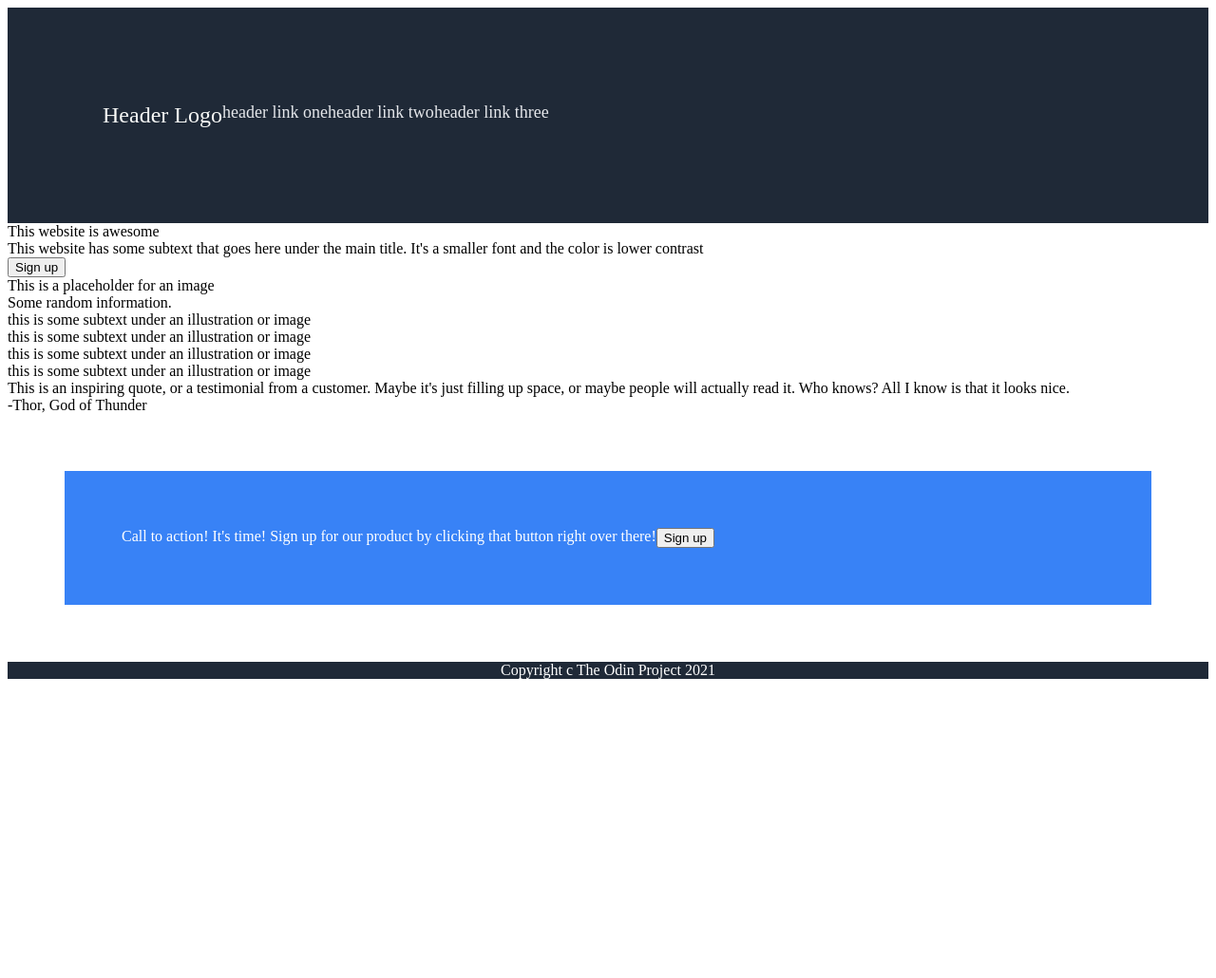
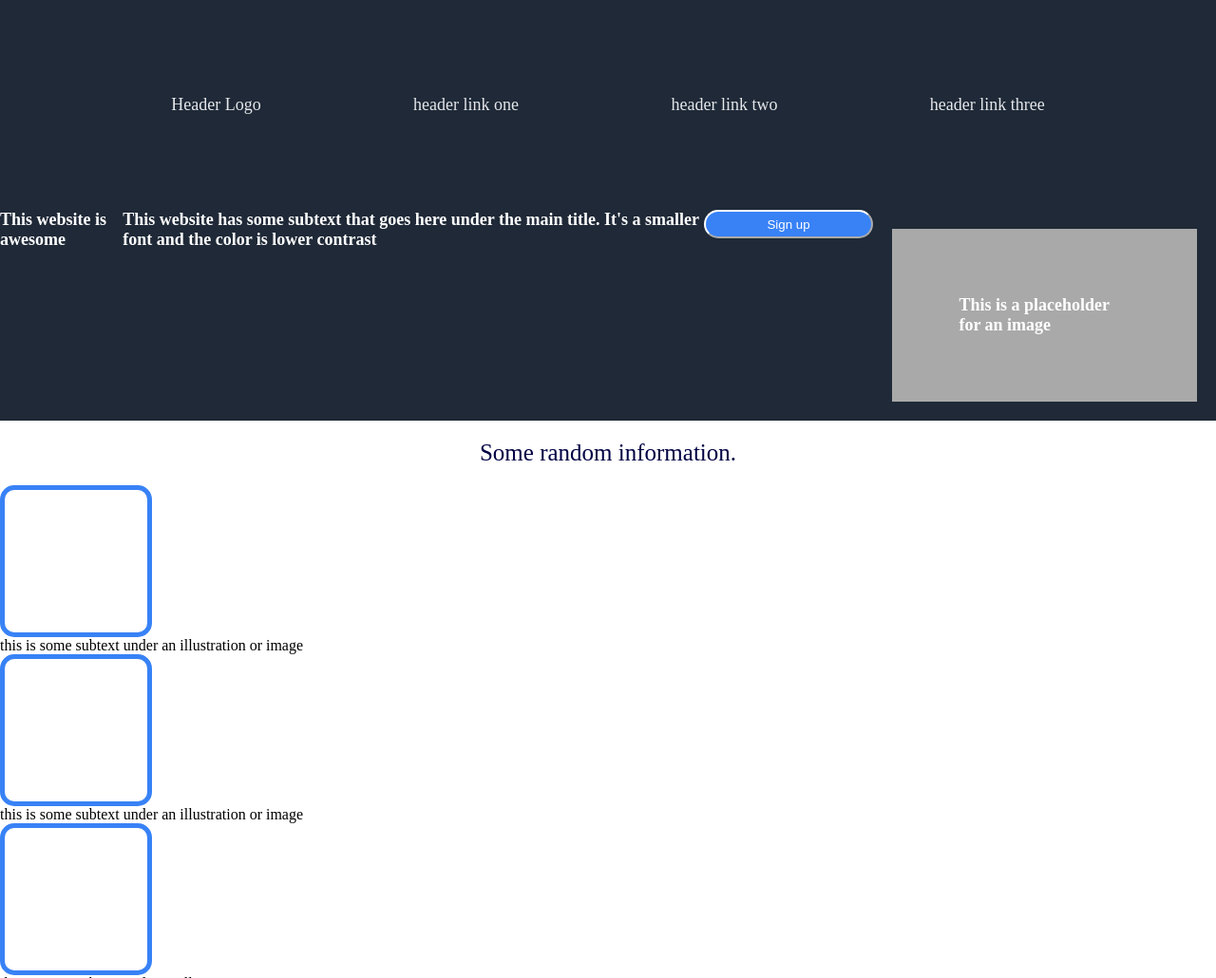
Before and after one commit to markmunir/landing-page, a plain HTML site: page index.html in a window 1280 px wide. Shown: the top 1030 px of the page at 95% size. Before the commit the page ends 800 px from the top, so only its background shows below. Drawn offline with Linux system fonts and the light colour scheme.

Commit message:
Add more css
Styled the header, footer, and created boxes for the
landing page project

```diff
--- a/index.html
+++ b/index.html
@@ -9,24 +9,31 @@
 
     <body>
         <div class="header">
-            <div class="logo">Header Logo</div>
-            <div>header link one</div>
-            <div>header link two</div>
-            <div>header link three</div>
+            <div class="head-left">Header Logo</div>
+
+            <div class="link">header link one</div>
+            <div class="link">header link two</div>
+            <div class="link">header link three</div>
+
         </div>
 
         <div class="main">
             <div>This website is awesome</div>
             <div>This website has some subtext that goes here under the main title. It's a smaller font and the color is lower contrast</div>
             <button type="button">Sign up</button>
-            <div>This is a placeholder for an image</div>
+            <div class="placeholder">This is a placeholder for an image</div>
         </div>
 
-        <div>Some random information.</div>
+        <div class="header2">Some random information.</div>
 
+
+        <div class="box">xxx</div>
         <div class="card">this is some subtext under an illustration or image</div>
+        <div class="box">xxx</div>
         <div class="card">this is some subtext under an illustration or image</div>
+        <div class="box">xxx</div>
         <div class="card">this is some subtext under an illustration or image</div>
+        <div class="box">xxx</div>
         <div class="card">this is some subtext under an illustration or image</div>
 
         <div class="quote">
@@ -39,10 +46,10 @@
         <div class="action-box">
             Call to action! It's time!
             Sign up for our product by clicking that button right over there!
-            <button type="button">Sign up</button>
+            <button type="button" class="actionButton">Sign up</button>
         </div>
 
-        <div class="footer">Copyright c The Odin Project 2021</div>
+        <div class="footer">Copyright &copy; The Odin Project 2021</div>
 
     </body>
 </html>
--- a/styles.css
+++ b/styles.css
@@ -1,24 +1,74 @@
-.body {
+body {
+    margin: 0;
+    min-height: 100vh;
     display: flex;
     flex-direction: column;
+    flex: 1;
 }
 
 .header {
     background-color: #1f2937;
     display: flex;
-    justify-content: flex-start;
+    justify-content: space-around;
     color: #E5E7EB;
     font-size: 18px;
     padding: 100px;
     flex-shrink: 0;
 }
 
+.main {
+    background-color: #1f2937;
+    display: flex;
+    color: white;
+    font-size: 18px;
+    font-weight: 700;
+    justify-content: space-between;
+}
+
+
+.placeholder {
+    background-color: darkgray;
+    color: white;
+    padding: 70px;
+    margin: 20px;
+}
+
+button {
+    color: white;
+    background-color: #3882F6;
+    border-radius: 20px;
+    width: 250px;
+    height: 30px;
+    border-color: white;
+}
+
+.header2 {
+    display: flex;
+    color: rgb(0, 0, 68);
+    font-size: 25px;
+    font-weight: 700px;
+    justify-content: center;
+    margin: 20px;
+}
+
+.box {
+    background-color: white;
+    width: 50px;
+    height: 50px;
+    border-style: solid;
+    border-color: #3882F6;
+    border-width: 5px;
+    border-radius: 15px;
+    padding: 50px;
+    color: white;
+}
+
+
 .logo {
     color: #F9FAF8;
     font-size: 24px;
     display: flex;
-    justify-content: flex-start;
-    flex-shrink: 0;
+    align-items: flex-start;
 }
 
 .action-box {
@@ -28,6 +78,7 @@
     margin: 60px;
     padding: 60px;
     color: white;
+    border-radius: 20px;
 }
 
 .footer {
@@ -36,4 +87,5 @@
     color: white;
     display: flex;
     justify-content: center;
+    margin-top: auto;
 }
```
